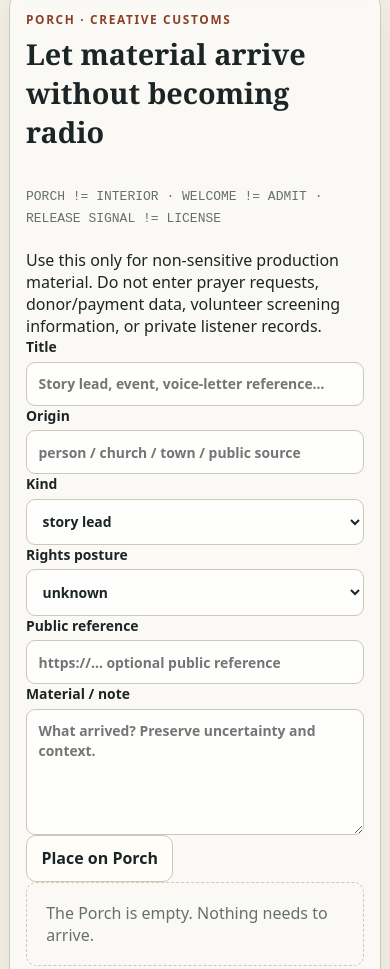
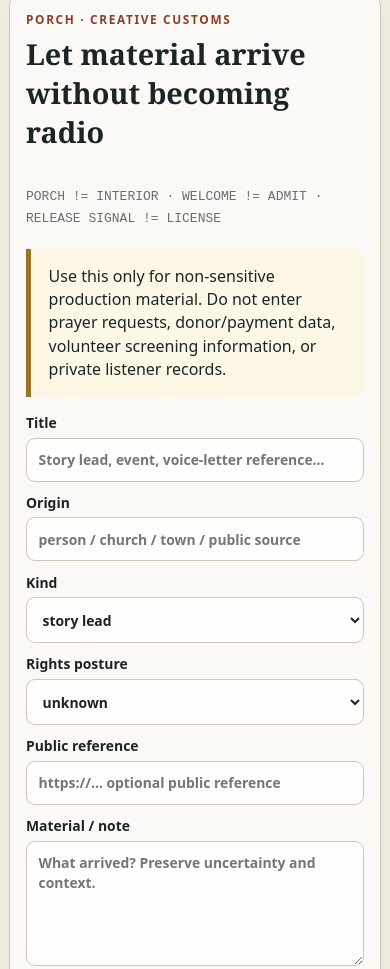
Before and after one commit to the-static-collective/static-live, a website: page examples/kinship-fall-share-room/index.html in a window 390 px wide. Shown: the part 2358-3327 px from the top of the page. Drawn offline with Linux system fonts and the light colour scheme.

Commit message:
KINSHIP-004: style Porch and Shift Handoff

```diff
--- a/examples/kinship-fall-share-room/room.css
+++ b/examples/kinship-fall-share-room/room.css
@@ -71,6 +71,14 @@ textarea { resize: vertical; line-height: 1.45; }
 .inline-fields { display: grid; grid-template-columns: 1fr 1fr; gap: .8rem; }
 .micro { font-size: .82rem; color: var(--muted); }
 .add-source { display: grid; grid-template-columns: 1fr 2fr auto; gap: .7rem; align-items: end; margin-bottom: .7rem; }
+.porch-law { border-left: 5px solid var(--gold); background: rgba(255,248,223,.65); padding: 1rem 1.1rem; border-radius: 0 10px 10px 0; margin-bottom: 1rem; line-height: 1.45; }
+.porch-form { display: grid; grid-template-columns: repeat(2, 1fr); gap: .7rem; margin-bottom: 1rem; }
+.porch-form .wide { grid-column: 1 / -1; }
+.porch-items, .handoff-inbox { display: grid; grid-template-columns: repeat(2, 1fr); gap: .8rem; }
+.porch-item, .handoff-card { background: var(--panel-strong); border: 1px solid var(--line); border-radius: 12px; padding: 1rem; }
+.porch-item header { display: flex; justify-content: space-between; gap: 1rem; }
+.porch-item footer, .handoff-card footer, .handoff-actions { display: flex; flex-wrap: wrap; gap: .45rem; margin-top: .8rem; }
+.handoff-card code { display: block; overflow-wrap: anywhere; color: var(--muted); font-size: .75rem; }
 .source-list { display: grid; gap: .6rem; }
 .source-row { display: grid; grid-template-columns: 1.7fr 1fr auto; gap: 1rem; align-items: center; background: var(--panel-strong); border: 1px solid var(--line); padding: .9rem; border-radius: 10px; }
 .source-meta { display: flex; gap: .4rem; flex-wrap: wrap; }
@@ -120,7 +128,7 @@ footer { display: flex; justify-content: space-between; gap: 2rem; padding: 2rem
 @media (max-width: 560px) {
   .shell { width: min(100% - 18px, 1180px); }
   .masthead { padding-top: 2rem; }
-  .official-links, .pulse-grid, .threshold-grid, .door-buttons, .lego-bench, .source-row, .room-state, .return-archive, .operator-row, .inline-fields, .add-source, .memory-pressures, .past-airs { grid-template-columns: 1fr; }
+  .official-links, .pulse-grid, .threshold-grid, .door-buttons, .lego-bench, .source-row, .room-state, .return-archive, .operator-row, .inline-fields, .add-source, .memory-pressures, .past-airs, .porch-form, .porch-items, .handoff-inbox { grid-template-columns: 1fr; }
   .progress-copy, footer { display: grid; }
   .room { border-radius: 12px; }
 }
```
